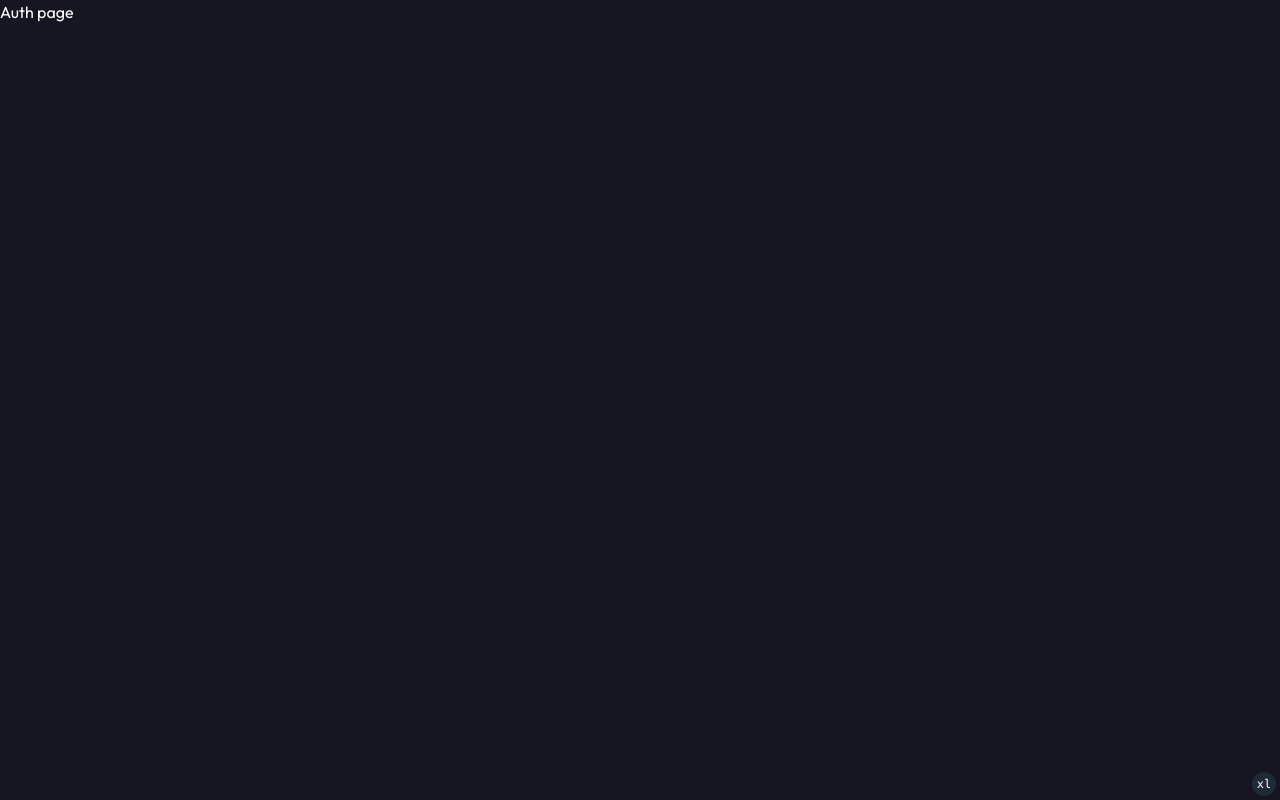
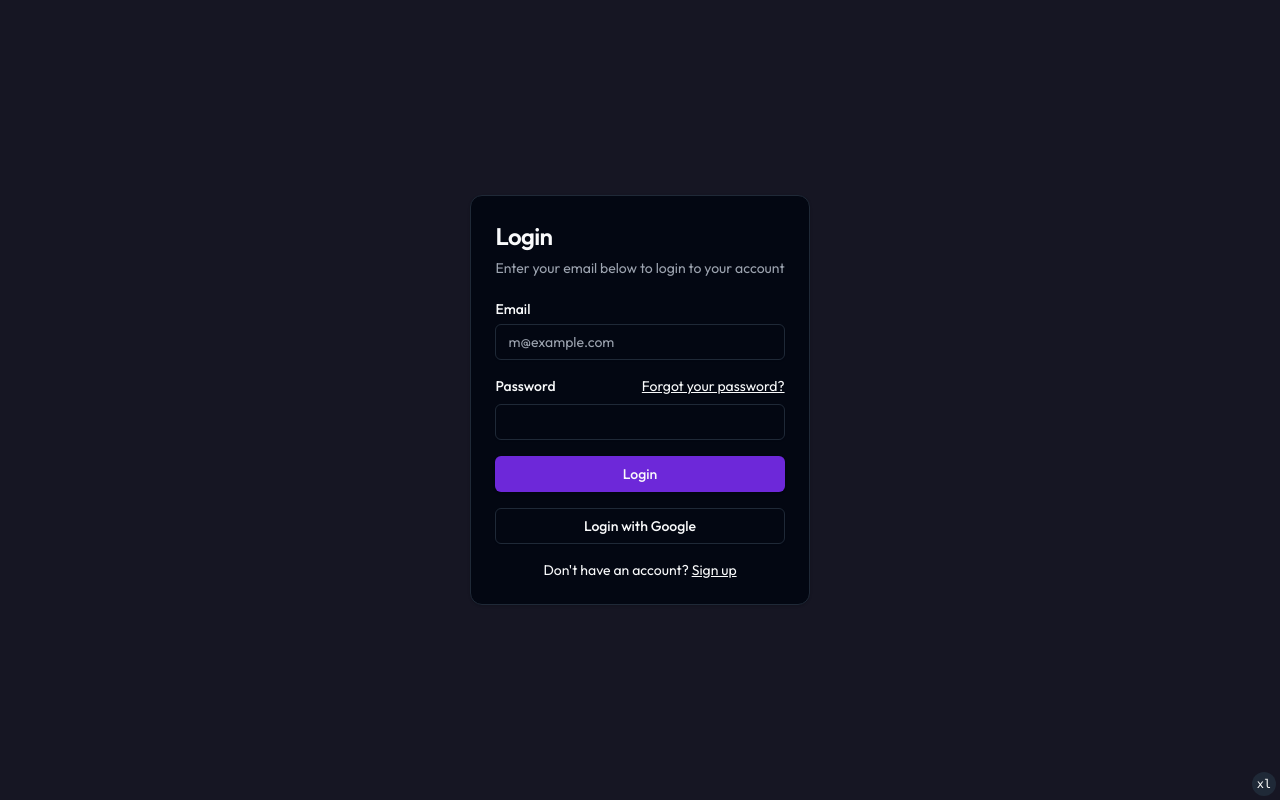
Before and after one commit to TheRoxer/elevate-web, a Next.js app: page /auth/signin in a window 1280 px wide. Built offline with nearby package versions, Linux system fonts and the light colour scheme.

Commit message:
fix: themes

```diff
--- a/app/auth/[type]/page.tsx
+++ b/app/auth/[type]/page.tsx
@@ -1,12 +1,22 @@
 import { Metadata } from "next";
+import { LoginForm } from "@/sections/Login";
+import { SignupForm } from "@/sections/Signup";
 
 export const metadata: Metadata = {
   title: "Elevate | Auth",
   description: "Elevate your business with our services",
 };
 
-const Panel = () => {
-  return <div>Auth page</div>;
+const Panel = ({ params }: { params: any }) => {
+  return (
+    <main className="flex justify-center items-center h-screen">
+      {params.type === "signup" ? (
+        <SignupForm />
+      ) : params.type === "signin" ? (
+        <LoginForm />
+      ) : null}
+    </main>
+  );
 };
 
 export default Panel;
--- a/app/globals.css
+++ b/app/globals.css
@@ -23,7 +23,7 @@ body {
   color: white;
   scroll-behavior: smooth;
 }
-h1 {
+#h1 {
   color: #fff;
   font-feature-settings: "clig" off, "liga" off;
   font-size: 60px;
@@ -31,10 +31,10 @@ h1 {
   font-weight: 500;
   line-height: 68px; /* 113.333% */
   letter-spacing: 4.8px;
-  width: 780px;
+  width: 750px;
 }
 
-h2 {
+#h2 {
   color: #fff;
   text-align: center;
   font-feature-settings: "clig" off, "liga" off;
@@ -43,15 +43,6 @@ h2 {
   font-weight: 500;
   line-height: 53px; /* 132.5% */
   letter-spacing: 3.2px;
-}
-
-h3 {
-  color: #fff;
-  font-feature-settings: "clig" off, "liga" off;
-  font-size: 10px;
-  font-style: normal;
-  font-weight: 500;
-  line-height: 53px; /* 132.5% */
 }
 
 hr {
@@ -112,37 +103,58 @@ hr {
 
 @layer base {
   :root {
-    --gradient: linear-gradient(to top left, #4776e6, #8e54e9);
+    --background: 0 0% 100%;
+    --foreground: 224 71.4% 4.1%;
+    --card: 0 0% 100%;
+    --card-foreground: 224 71.4% 4.1%;
+    --popover: 0 0% 100%;
+    --popover-foreground: 224 71.4% 4.1%;
+    --primary: 262.1 83.3% 57.8%;
+    --primary-foreground: 210 20% 98%;
+    --secondary: 220 14.3% 95.9%;
+    --secondary-foreground: 220.9 39.3% 11%;
+    --muted: 220 14.3% 95.9%;
+    --muted-foreground: 220 8.9% 46.1%;
+    --accent: 220 14.3% 95.9%;
+    --accent-foreground: 220.9 39.3% 11%;
+    --destructive: 0 84.2% 60.2%;
+    --destructive-foreground: 210 20% 98%;
+    --border: 220 13% 91%;
+    --input: 220 13% 91%;
+    --ring: 262.1 83.3% 57.8%;
+    --radius: 0.5rem;
+    --chart-1: 12 76% 61%;
+    --chart-2: 173 58% 39%;
+    --chart-3: 197 37% 24%;
+    --chart-4: 43 74% 66%;
+    --chart-5: 27 87% 67%;
+  }
 
-    --background: 236 49.4% 4.72%;
-    --foreground: 236 7.6% 97.95%;
-
-    --muted: 236 34.2% 20.06%;
-    --muted-foreground: 236 7.6% 55.9%;
-
-    --popover: 236 28.519999999999996% 8.26%;
-    --popover-foreground: 236 7.6% 97.95%;
-
-    --card: 236 28.519999999999996% 8.26%;
-    --card-foreground: 236 7.6% 97.95%;
-
-    --border: 236 34.2% 20.06%;
-    --input: 236 34.2% 20.06%;
-
-    --primary: 236 76% 59%;
-    --primary-foreground: 236 7.6% 5.8999999999999995%;
-
-    --secondary: 236 34.2% 20.06%;
-    --secondary-foreground: 236 7.6% 97.95%;
-
-    --accent: 236 34.2% 20.06%;
-    --accent-foreground: 236 7.6% 97.95%;
-
+  .dark {
+    --background: 224 71.4% 4.1%;
+    --foreground: 210 20% 98%;
+    --card: 224 71.4% 4.1%;
+    --card-foreground: 210 20% 98%;
+    --popover: 224 71.4% 4.1%;
+    --popover-foreground: 210 20% 98%;
+    --primary: 263.4 70% 50.4%;
+    --primary-foreground: 210 20% 98%;
+    --secondary: 215 27.9% 16.9%;
+    --secondary-foreground: 210 20% 98%;
+    --muted: 215 27.9% 16.9%;
+    --muted-foreground: 217.9 10.6% 64.9%;
+    --accent: 215 27.9% 16.9%;
+    --accent-foreground: 210 20% 98%;
     --destructive: 0 62.8% 30.6%;
-    --destructive-foreground: 236 7.6% 97.95%;
-
-    --ring: 236 76% 59%;
-    --radius: 0.5rem;
+    --destructive-foreground: 210 20% 98%;
+    --border: 215 27.9% 16.9%;
+    --input: 215 27.9% 16.9%;
+    --ring: 263.4 70% 50.4%;
+    --chart-1: 220 70% 50%;
+    --chart-2: 160 60% 45%;
+    --chart-3: 30 80% 55%;
+    --chart-4: 280 65% 60%;
+    --chart-5: 340 75% 55%;
   }
 }
 
--- a/app/layout.tsx
+++ b/app/layout.tsx
@@ -1,4 +1,5 @@
 import { TailwindIndicator } from "@/components/util/TailwindIndicator";
+import { ThemeProvider } from "@/components/util/theme-provider";
 
 import type { Metadata } from "next";
 import { Outfit } from "next/font/google";
@@ -20,8 +21,15 @@ export default function RootLayout({
     <html lang="en">
       <meta name="viewport" content="width=device-width, initial-scale=1.0" />
       <body className={`${outfit.variable} font-sans`}>
-        <TailwindIndicator />
-        {children}
+        <ThemeProvider
+          attribute="class"
+          defaultTheme="dark"
+          enableSystem
+          disableTransitionOnChange
+        >
+          <TailwindIndicator />
+          {children}
+        </ThemeProvider>
       </body>
     </html>
   );
--- a/components/landing/Navbar.tsx
+++ b/components/landing/Navbar.tsx
@@ -26,7 +26,9 @@ const Navbar = () => {
     <div
       className={`flex justify-between items-center p-6 fixed top-4 w-[calc(64%+2rem)]
         transition-colors duration-600 ease-in rounded-[20px] border-2 border-b-2 z-50 backdrop-blur  ${
-          scrolled ? "bg-card  border-slate-400/10 " : "border-transparent"
+          scrolled
+            ? "bg-card-landing  border-slate-400/10 "
+            : "border-transparent"
         }`}
     >
       <a href="#">
@@ -74,7 +76,7 @@ const Navbar = () => {
       </ul>
 
       <div className="flex justify-center items-center gap-[35px]">
-        <Button href="/dashboard/panel" unstyled>
+        <Button href="/auth/signin" unstyled>
           Login
         </Button>
         <Button href="/#services">Learn More</Button>
--- a/components/landing/TextWrite.tsx
+++ b/components/landing/TextWrite.tsx
@@ -46,7 +46,7 @@ export function TextWrite({ children, className }: TextWriteProps) {
   };
 
   return (
-    <h1 className={className}>
+    <h1 className={className} id="h1">
       {React.Children.map(children, (child, index) =>
         renderChildren(child, index, 0)
       )}
--- /dev/null
+++ b/components/util/theme-provider.tsx
@@ -0,0 +1,9 @@
+"use client";
+
+import * as React from "react";
+import { ThemeProvider as NextThemesProvider } from "next-themes";
+import { type ThemeProviderProps } from "next-themes/dist/types";
+
+export function ThemeProvider({ children, ...props }: ThemeProviderProps) {
+  return <NextThemesProvider {...props}>{children}</NextThemesProvider>;
+}
--- /dev/null
+++ b/sections/Login.tsx
@@ -0,0 +1,59 @@
+import Link from "next/link";
+
+import { Button } from "@/components/ui/button";
+import {
+  Card,
+  CardContent,
+  CardDescription,
+  CardHeader,
+  CardTitle,
+} from "@/components/ui/card";
+import { Input } from "@/components/ui/input";
+import { Label } from "@/components/ui/label";
+
+export function LoginForm() {
+  return (
+    <Card className="mx-auto max-w-sm">
+      <CardHeader>
+        <CardTitle className="text-2xl">Login</CardTitle>
+        <CardDescription>
+          Enter your email below to login to your account
+        </CardDescription>
+      </CardHeader>
+      <CardContent>
+        <div className="grid gap-4">
+          <div className="grid gap-2">
+            <Label htmlFor="email">Email</Label>
+            <Input
+              id="email"
+              type="email"
+              placeholder="m@example.com"
+              required
+            />
+          </div>
+          <div className="grid gap-2">
+            <div className="flex items-center">
+              <Label htmlFor="password">Password</Label>
+              <Link href="#" className="ml-auto inline-block text-sm underline">
+                Forgot your password?
+              </Link>
+            </div>
+            <Input id="password" type="password" required />
+          </div>
+          <Button type="submit" className="w-full">
+            Login
+          </Button>
+          <Button variant="outline" className="w-full">
+            Login with Google
+          </Button>
+        </div>
+        <div className="mt-4 text-center text-sm">
+          Don&apos;t have an account?{" "}
+          <Link href="#" className="underline">
+            Sign up
+          </Link>
+        </div>
+      </CardContent>
+    </Card>
+  );
+}
--- a/sections/Services.tsx
+++ b/sections/Services.tsx
@@ -25,7 +25,7 @@ const Services = () => {
         transition={{ duration: 0.5, delay: 0.4 }}
         className="w-full flex flex-col items-center justify-center"
       >
-        <h2 className="w-96 mt-4">
+        <h2 id="h2" className="w-96 mt-4">
           Learn about our <span className="text-gradient">services</span>
         </h2>
 
--- /dev/null
+++ b/sections/Signup.tsx
@@ -0,0 +1,64 @@
+import Link from "next/link";
+
+import { Button } from "@/components/ui/button";
+import {
+  Card,
+  CardContent,
+  CardDescription,
+  CardHeader,
+  CardTitle,
+} from "@/components/ui/card";
+import { Input } from "@/components/ui/input";
+import { Label } from "@/components/ui/label";
+
+export function SignupForm() {
+  return (
+    <Card className="mx-auto max-w-sm">
+      <CardHeader>
+        <CardTitle className="text-xl">Sign Up</CardTitle>
+        <CardDescription>
+          Enter your information to create an account
+        </CardDescription>
+      </CardHeader>
+      <CardContent>
+        <div className="grid gap-4">
+          <div className="grid grid-cols-2 gap-4">
+            <div className="grid gap-2">
+              <Label htmlFor="first-name">First name</Label>
+              <Input id="first-name" placeholder="Max" required />
+            </div>
+            <div className="grid gap-2">
+              <Label htmlFor="last-name">Last name</Label>
+              <Input id="last-name" placeholder="Robinson" required />
+            </div>
+          </div>
+          <div className="grid gap-2">
+            <Label htmlFor="email">Email</Label>
+            <Input
+              id="email"
+              type="email"
+              placeholder="m@example.com"
+              required
+            />
+          </div>
+          <div className="grid gap-2">
+            <Label htmlFor="password">Password</Label>
+            <Input id="password" type="password" />
+          </div>
+          <Button type="submit" className="w-full">
+            Create an account
+          </Button>
+          <Button variant="outline" className="w-full">
+            Sign up with GitHub
+          </Button>
+        </div>
+        <div className="mt-4 text-center text-sm">
+          Already have an account?{" "}
+          <Link href="#" className="underline">
+            Sign in
+          </Link>
+        </div>
+      </CardContent>
+    </Card>
+  );
+}
--- a/sections/Testimonials.tsx
+++ b/sections/Testimonials.tsx
@@ -30,7 +30,7 @@ const Testimonials = () => {
         transition={{ duration: 0.5, delay: 0.4 }}
         className="w-full flex flex-col mt-4 items-center justify-center"
       >
-        <h2 className="w-[450px] text-center ml-8 ">
+        <h2 id="h2" className="w-[450px] text-center ml-8 ">
           What clients say <span className="text-gradient">about us</span>
         </h2>
         <Carousel
@@ -132,7 +132,7 @@ const TestimonialsCard: React.FC<TestimonialsCardProps> = ({
   return (
     <div
       className="flex flex-col items-start  h-[280px]
-      rounded-[20px] border-2 border-slate-400/10 bg-card p-8  dark:bg-neutral-900
+      rounded-[20px] border-2 border-slate-400/10 bg-card-landing p-8  dark:bg-neutral-900
      "
     >
       <div className="flex flex-col w-[350px] justify-between h-full">
--- a/tailwind.config.ts
+++ b/tailwind.config.ts
@@ -26,7 +26,7 @@ const config = {
       backgroundColor: {
         "custom-gradient":
           "linear-gradient(109deg, rgba(168, 192, 255, 0.90) 12.88%, rgba(90, 82, 177, 0.90) 60.68%, rgba(63, 43, 150, 0.90) 87.02%)",
-        card: "rgba(32, 29, 44, 0.70);",
+        "card-landing": "rgba(32, 29, 44, 0.70);",
       },
       textColor: {
         "custom-gradient":
```
Also changed, not shown: sections/Execution.tsx (+4 -4 lines), 1 other file (tests, documents, lock files or other folders).
